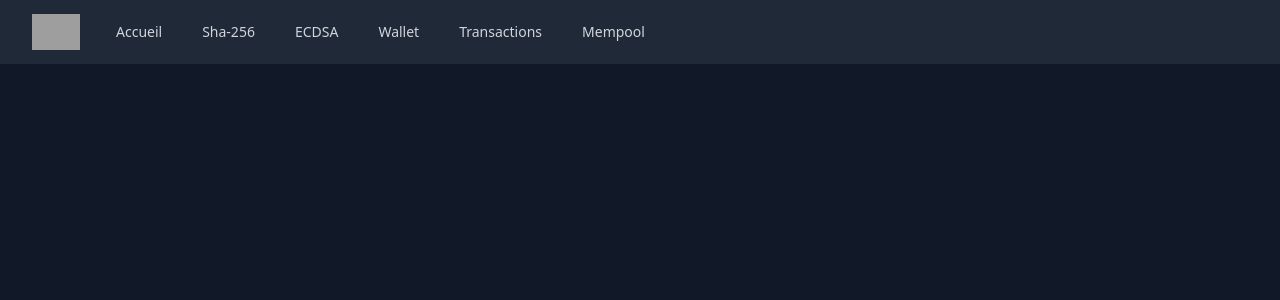
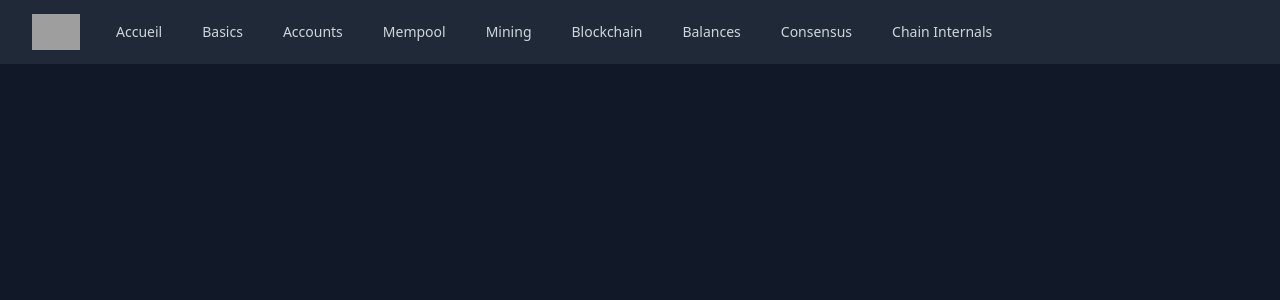
Before and after one commit to ulfangor/BlockChainMail, a PHP site: page /Header.php in a window 1280 px wide. Shown: the top 300 px of the page. Run offline with PHP 8.4, Linux system fonts and the light colour scheme; grey boxes are pictures that could not be loaded.

Commit message:
update des pages qu'il faut

```diff
--- a/Pages/Header.php
+++ b/Pages/Header.php
@@ -19,11 +19,14 @@
                     <div class="hidden sm:ml-6 sm:block">
                         <div class="flex space-x-4">
                             <a href="/BlockChainMail/Pages/Accueil.php" class="rounded-md px-3 py-2 text-sm font-medium text-gray-300 hover:bg-gray-700 hover:text-white">Accueil</a>
-                            <a href="/BlockChainMail/Pages/Sha256.php" class="rounded-md px-3 py-2 text-sm font-medium text-gray-300 hover:bg-gray-700 hover:text-white">Sha-256</a>
-                            <a href="/BlockChainMail/Pages/ECDSA.php" class="rounded-md px-3 py-2 text-sm font-medium text-gray-300 hover:bg-gray-700 hover:text-white">ECDSA</a>
-                            <a href="/BlockChainMail/Pages/Wallet.php" class="rounded-md px-3 py-2 text-sm font-medium text-gray-300 hover:bg-gray-700 hover:text-white">Wallet</a>
-                            <a href="/BlockChainMail/Pages/Transactions.php" class="rounded-md px-3 py-2 text-sm font-medium text-gray-300 hover:bg-gray-700 hover:text-white">Transactions</a>
+                            <a href="/BlockChainMail/Pages/Basics.php" class="rounded-md px-3 py-2 text-sm font-medium text-gray-300 hover:bg-gray-700 hover:text-white">Basics</a>
+                            <a href="/BlockChainMail/Pages/Accounts.php" class="rounded-md px-3 py-2 text-sm font-medium text-gray-300 hover:bg-gray-700 hover:text-white">Accounts</a>
                             <a href="/BlockChainMail/Pages/Mempool.php" class="rounded-md px-3 py-2 text-sm font-medium text-gray-300 hover:bg-gray-700 hover:text-white">Mempool</a>
+                            <a href="/BlockChainMail/Pages/Mining.php" class="rounded-md px-3 py-2 text-sm font-medium text-gray-300 hover:bg-gray-700 hover:text-white">Mining</a>
+                            <a href="/BlockChainMail/Pages/Blockchain.php" class="rounded-md px-3 py-2 text-sm font-medium text-gray-300 hover:bg-gray-700 hover:text-white">Blockchain</a>
+                            <a href="/BlockChainMail/Pages/Balances.php" class="rounded-md px-3 py-2 text-sm font-medium text-gray-300 hover:bg-gray-700 hover:text-white">Balances</a>
+                            <a href="/BlockChainMail/Pages/Consensus.php" class="rounded-md px-3 py-2 text-sm font-medium text-gray-300 hover:bg-gray-700 hover:text-white">Consensus</a>
+                            <a href="/BlockChainMail/Pages/ChainInternals.php" class="rounded-md px-3 py-2 text-sm font-medium text-gray-300 hover:bg-gray-700 hover:text-white">Chain Internals</a>
                         </div>
                     </div>
                 </div>
```
Also changed, not shown: Pages/Accounts.php (renamed from Pages/Wallet.php), Pages/Balances.php (added), Pages/Basics.php (renamed from Pages/Sha256.php), Pages/Blockchain.php (added), Pages/ChainInternals.php (added), Pages/Consensus.php (added), Pages/ECDSA.php (deleted), Pages/Mining.php (added), Pages/Transactions.php (deleted).
